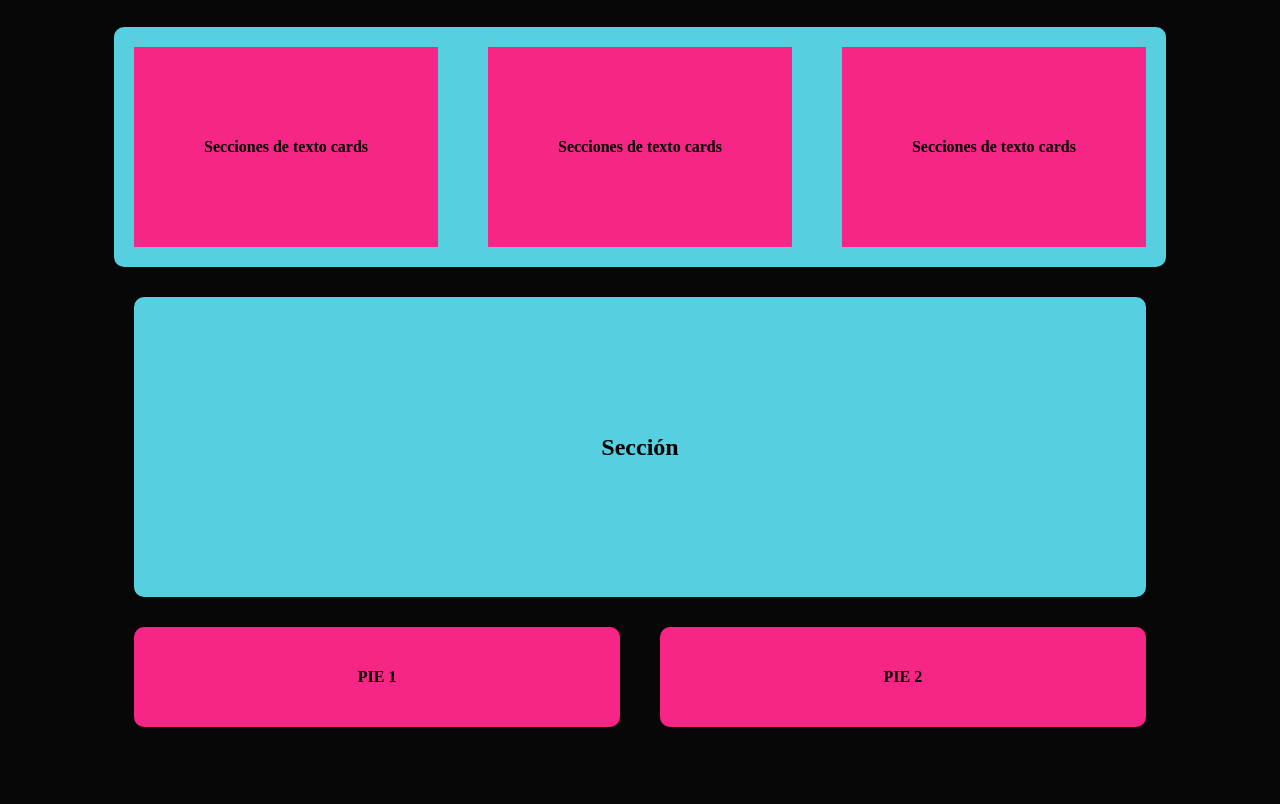
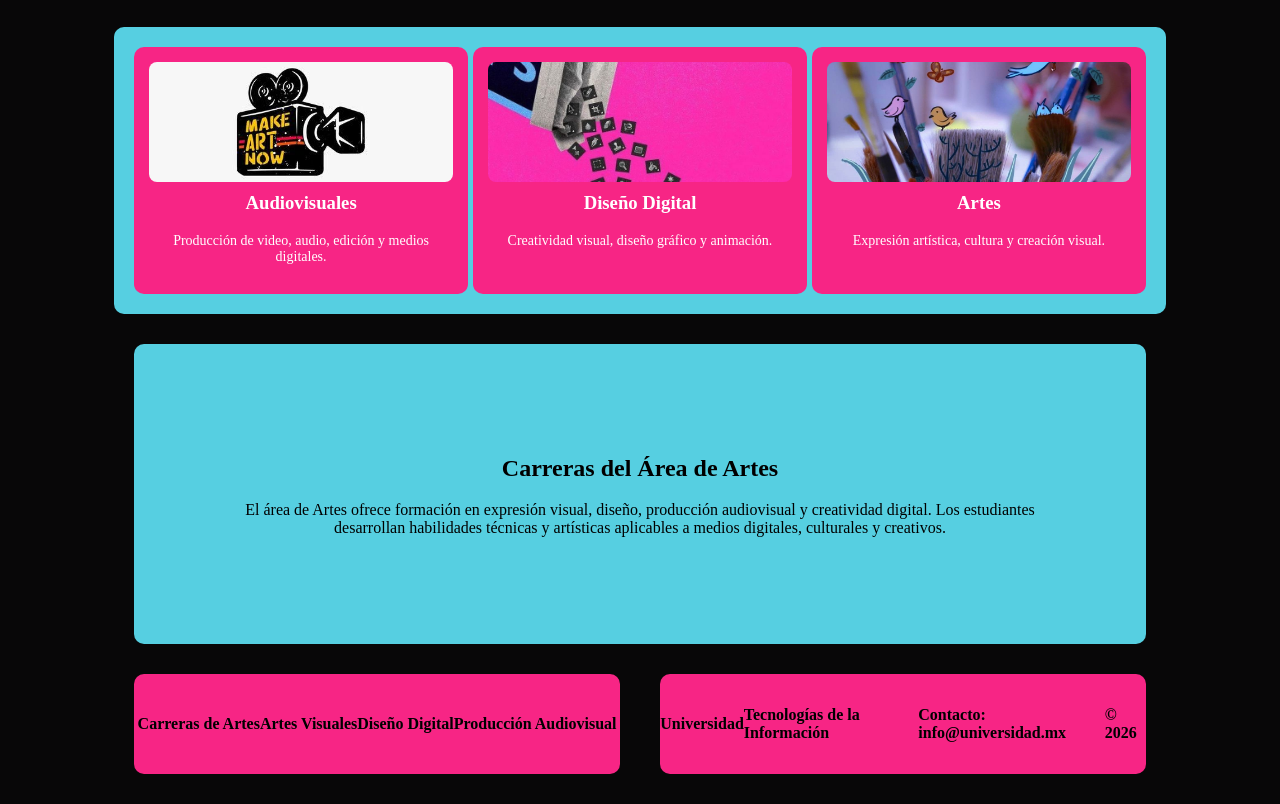
Before and after one commit to 240222-rgb/SITIO-TI, a plain HTML site: page index.html in a window 1280 px wide. Shown: the part 222-1026 px from the top of the page. Before the commit the page ends 979 px from the top, so only its background shows below. Drawn offline with Linux system fonts and the light colour scheme.

Commit message:
add: se agrego contenido a los cards, seccion y pies de pagina, se agregaron imagenes a los cars y se les agrego estilos a la carpeta de css

```diff
--- a/CSS/style.css
+++ b/CSS/style.css
@@ -68,14 +68,30 @@ body{
 
 .card{
     width: 30%;
-    height: 200px;
     background-color: #f72585;
     display: flex;
-    justify-content: center;
+    flex-direction: column;
     align-items: center;
-    font-weight: bold;
+    padding: 15px;
+    border-radius: 10px;
+    color: white;
 }
 
+.card img{
+    width: 100%;
+    height: 120px;
+    object-fit: cover;
+    border-radius: 8px;
+}
+
+.card h3{
+    margin: 10px 0 5px;
+}
+
+.card p{
+    font-size: 14px;
+    text-align: center;
+}
 
 .seccion{
     width: 80%;
@@ -87,6 +103,12 @@ body{
     align-items: center;
     border-radius: 10px;
 }
+.contenido-seccion{
+    width: 80%;
+    text-align: center;
+    color: black;
+}
+
 
 
 .footer{
--- a/index.html
+++ b/index.html
@@ -38,23 +38,57 @@
        <button onclick="div()">Dividir</button>
     <script src="JS/funciones.js"></script>
 
+    <div class="cards">
+    <div class="card">
+        <img src="imagenes/audiovisuales.jpg" alt="Audiovisuales">
+        <h3>Audiovisuales</h3>
+        <p>Producción de video, audio, edición y medios digitales.</p>
+    </div>
 
-<div class="cards">
-    <div class="card">Secciones de texto cards</div>
-    <div class="card">Secciones de texto cards</div>
-    <div class="card">Secciones de texto cards</div>
+    <div class="card">
+        <img src="imagenes/diseño.jpg" alt="Diseño Digital">
+        <h3>Diseño Digital</h3>
+        <p>Creatividad visual, diseño gráfico y animación.</p>
+    </div>
+
+    <div class="card">
+        <img src="imagenes/artes.jpg" alt="Artes">
+        <h3>Artes</h3>
+        <p>Expresión artística, cultura y creación visual.</p>
+    </div>
 </div>
 
 
 <div class="seccion">
-    <h2>Sección</h2>
+    <div class="contenido-seccion">
+        <h2>Carreras del Área de Artes</h2>
+        <p>
+            El área de Artes ofrece formación en expresión visual, diseño,
+            producción audiovisual y creatividad digital. Los estudiantes
+            desarrollan habilidades técnicas y artísticas aplicables a medios
+            digitales, culturales y creativos.
+        </p>
+    </div>
 </div>
 
 
+
 <div class="footer">
-    <div class="pie">PIE 1</div>
-    <div class="pie">PIE 2</div>
+    <div class="pie">
+        <h4>Carreras de Artes</h4>
+        <p>Artes Visuales</p>
+        <p>Diseño Digital</p>
+        <p>Producción Audiovisual</p>
+    </div>
+
+    <div class="pie">
+        <h4>Universidad</h4>
+        <p>Tecnologías de la Información</p>
+        <p>Contacto: info@universidad.mx</p>
+        <p>© 2026</p>
+    </div>
 </div>
+
 
 </body>
 </html>
```
Also changed, not shown: imagenes/artes.jpg (added), imagenes/audiovisuales.jpg (added), imagenes/diseño.jpg (added).
